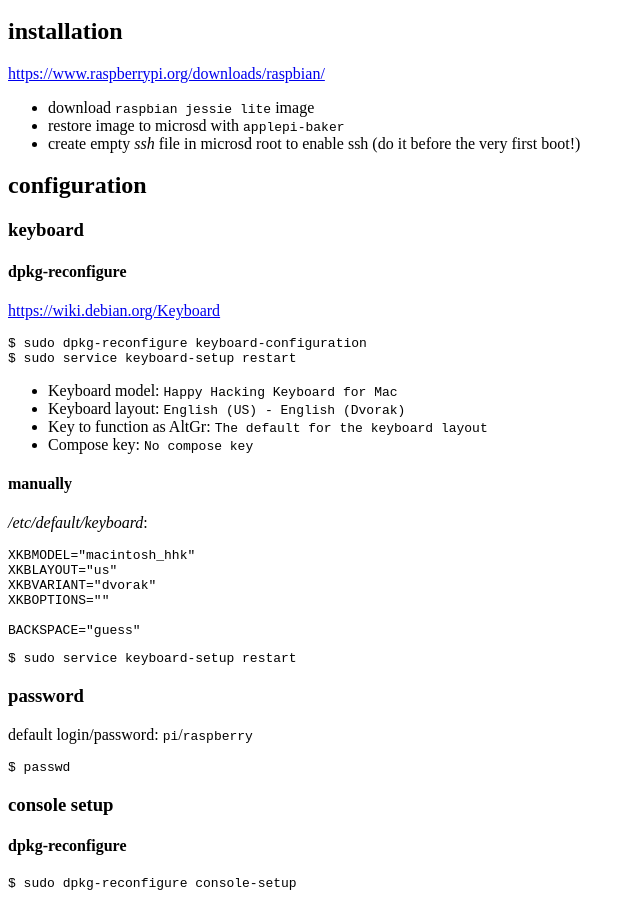
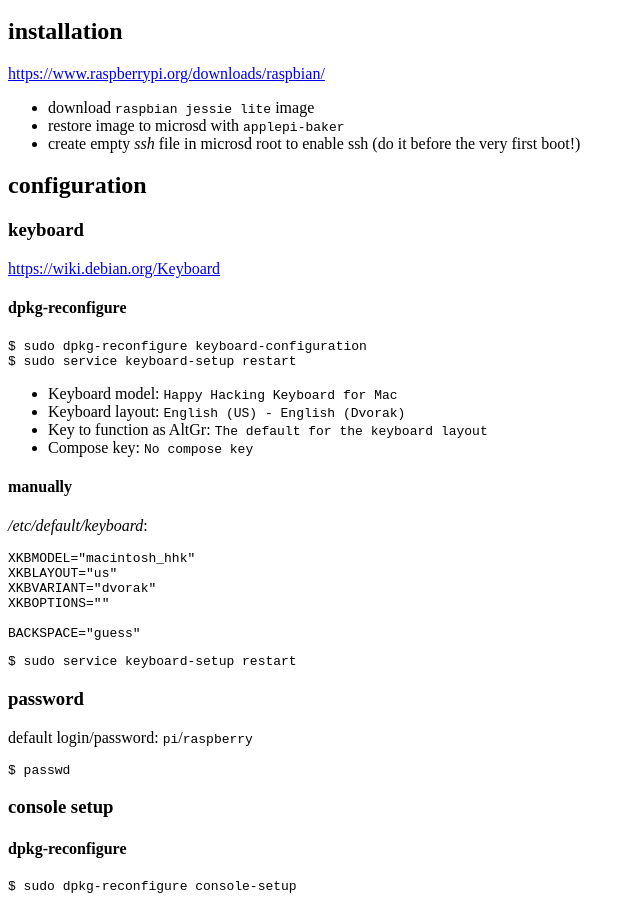
Before and after one commit to tap349/tap349.github.io, a Jekyll site: the page built from _posts/2017-04-15-raspberry-pi.md, in a window 1280 px wide and 900 px high, scrolled down 572 px. Shown: the whole window, without its empty margins (0-640 px from the left). Built offline with Jekyll 4.4.1, drawn with Linux system fonts in a browser that asks for light colours.

Commit message:
update 2017-04-16_15:07:00

````diff
--- a/_posts/2017-04-15-raspberry-pi.md
+++ b/_posts/2017-04-15-raspberry-pi.md
@@ -24,9 +24,9 @@ categories: [pi]
 
 ### keyboard
 
+<https://wiki.debian.org/Keyboard>
+
 #### dpkg-reconfigure
-
-<https://wiki.debian.org/Keyboard>
 
 ```sh
 $ sudo dpkg-reconfigure keyboard-configuration
````
